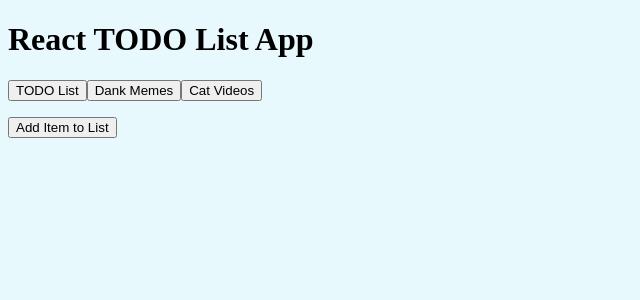
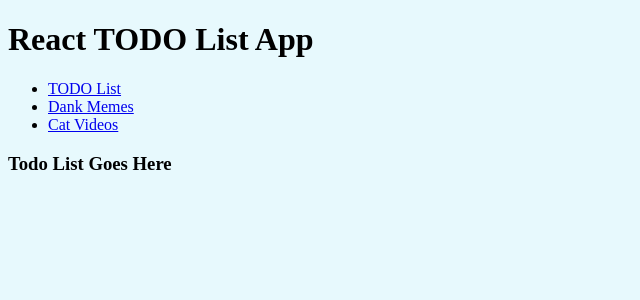
Before and after one commit to topherPedersen/ReactTODO, a React (Create React App) app: page / in a window 1280 px wide. Shown: the top 300 px of the page, without its empty margins (0-640 px from the left). Built offline with nearby package versions, Linux system fonts and the light colour scheme.

Commit message:
wired up react-router

```diff
--- a/src/Todo.js
+++ b/src/Todo.js
@@ -55,42 +55,34 @@ class Todo extends React.Component {
         <div>
 
           <h1>React TODO List App</h1>
+
           <nav>
-            <Link to="/">
-              <button>TODO List</button>
-            </Link>
-            <Link to="/dank-memes">
-              <button>Dank Memes</button>
-            </Link>
-            <Link to="/cat-videos">
-              <button>Cat Videos</button>
-            </Link>
+            <ul>
+              <li>
+                <Link to="/">TODO List</Link>
+              </li>
+              <li>
+                <Link to="/dankmemes">Dank Memes</Link>
+              </li>
+              <li>
+                <Link to="/catvideos">Cat Videos</Link>
+              </li>
+            </ul>
           </nav>
 
           <Switch>
 
-            <Route path="/">
-              <ol>
-                <List
-                  items={this.state.items}
-                  removeItemFromList={ (itemToBeRemoved) => this.removeItemFromList(itemToBeRemoved) }
-                />
-              </ol>
-              <button onClick={ () => this.addItemToList() }>Add Item to List</button>
+            <Route path="/dankmemes">
+              <DankMemes />
             </Route>
 
-            <Route path="/dank-memes">
-              <div>
-                <h3>Dank Memes Go Here</h3>
-              </div>
+            <Route path="/catvideos">
+              <CatVideos />
             </Route>
 
-            <Route path="/cat-videos">
-              <div>
-                <h3>Cat Videos Go Here</h3>
-              </div>
+            <Route path="/">
+              <Home />
             </Route>
-
 
           </Switch>
 
@@ -100,4 +92,27 @@ class Todo extends React.Component {
   }
 }
 
+function Home() {
+  return <h3>Todo List Goes Here</h3>;
+}
+
+function DankMemes() {
+  return <h3>Dank Memes Go Here</h3>;
+}
+
+function CatVideos() {
+  return <h3>Cat Videos Go Here</h3>;
+}
+
+/*
+
+              <ol>
+                <List
+                  items={this.state.items}
+                  removeItemFromList={ (itemToBeRemoved) => this.removeItemFromList(itemToBeRemoved) }
+                />
+              </ol>
+              <button onClick={ () => this.addItemToList() }>Add Item to List</button>
+*/
+
 export default Todo;
```
